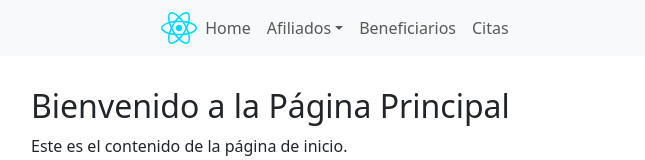
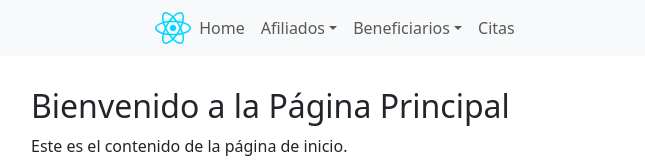
Before and after one commit to SebastianPicas/SaludArqui_Front, a React (Vite) app: page / in a window 1280 px wide. Shown: the top 160 px of the page, without its empty margins (301-946 px from the left). Built offline with nearby package versions, Linux system fonts and the light colour scheme.

Commit message:
Implementa dropdownmenu beneficiarios

```diff
--- a/src/components/Navbar.tsx
+++ b/src/components/Navbar.tsx
@@ -45,8 +45,22 @@ const Navbar: React.FC = () => {
               </ul>
             </li>
 
-            <li className="nav-item">
-              <Link className="nav-link" to="/beneficiarios">Beneficiarios</Link>
+            <li className="nav-item dropdown">
+            <a
+                className="nav-link dropdown-toggle"
+                href="#"
+                id="afiliadosDropdown"
+                role="button"
+                data-bs-toggle="dropdown"
+                aria-expanded="false"
+              >
+                Beneficiarios
+              </a>
+              <ul className="dropdown-menu" aria-labelledby="afiliadosDropdown">
+                <li>
+                <Link className="nav-link" to="/beneficiarios">Registro/Actualización</Link>
+                </li>
+              </ul>
             </li>
             <li className="nav-item">
               <Link className="nav-link" to="/citas">Citas</Link>
```
